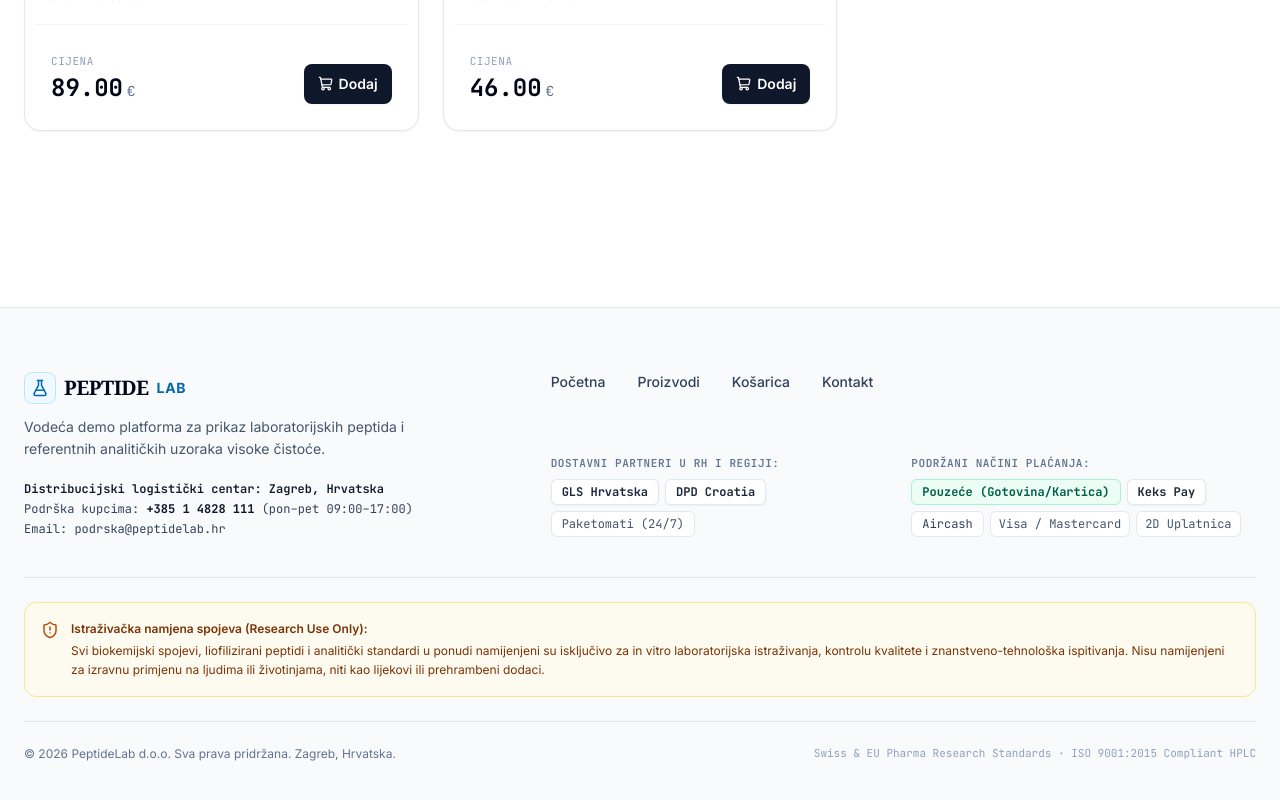
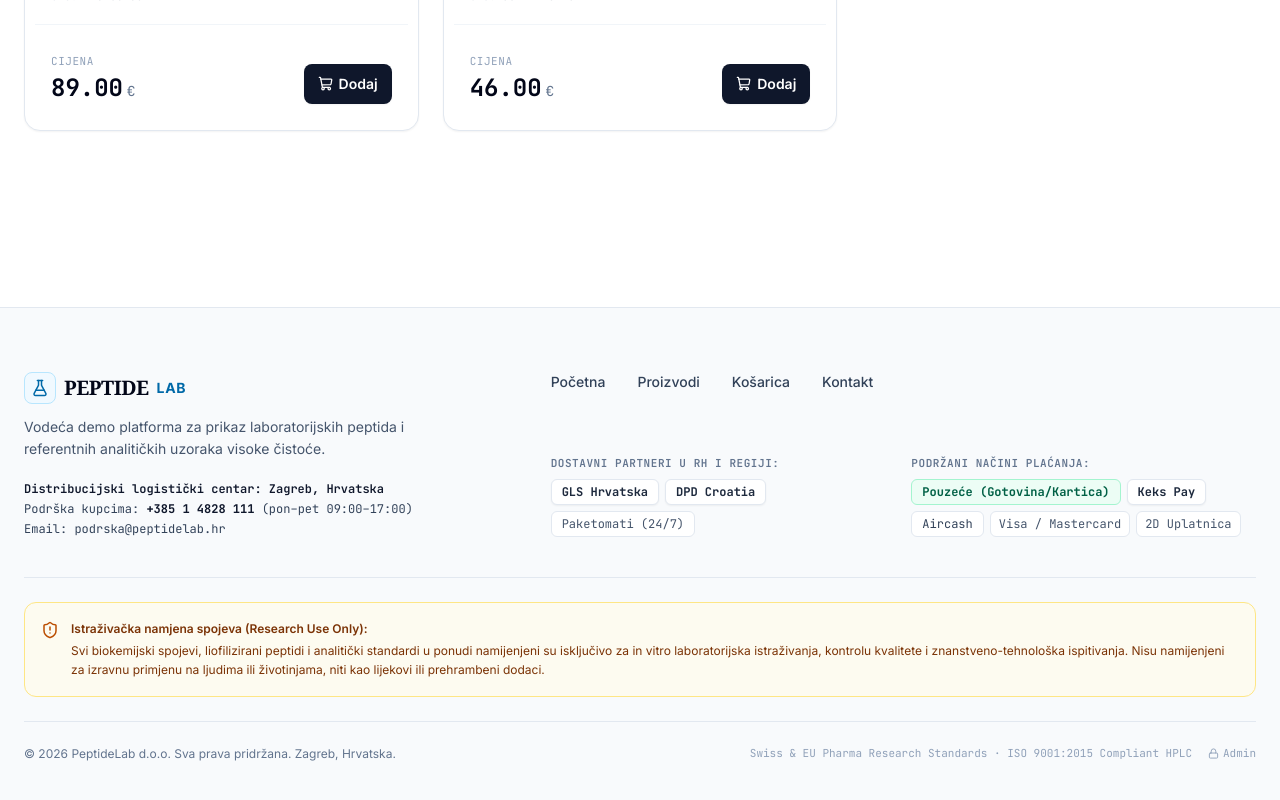
Before and after one commit to VrachoxWizard/peptids-shop, a React (Vite) app: page / in a window 1280 px wide. Shown: the part 3878-4678 px from the top of the page. Built offline with nearby package versions, Linux system fonts and the light colour scheme; a web font is replaced by a local one.

Commit message:
feat(layout): add discrete admin panel link in footer

```diff
--- a/src/components/layout/Footer.tsx
+++ b/src/components/layout/Footer.tsx
@@ -1,4 +1,4 @@
-import { FlaskConical, ShieldAlert } from "lucide-react";
+import { FlaskConical, Lock, ShieldAlert } from "lucide-react";
 import { Link } from "react-router-dom";
 import { useTranslation } from "../../i18n/useTranslation";
 
@@ -118,9 +118,19 @@ export default function Footer() {
         {/* Bottom Colophon Bar */}
         <div className="pt-6 flex flex-col sm:flex-row sm:items-center sm:justify-between gap-3 text-xs text-slate-500">
           <p>© {currentYear} PeptideLab d.o.o. {t.footer.rightsReserved} Zagreb, Hrvatska.</p>
-          <p className="font-mono text-[11px] text-slate-400">
-            Swiss & EU Pharma Research Standards · ISO 9001:2015 Compliant HPLC
-          </p>
+          <div className="flex items-center gap-4">
+            <p className="font-mono text-[11px] text-slate-400">
+              Swiss & EU Pharma Research Standards · ISO 9001:2015 Compliant HPLC
+            </p>
+            <Link
+              to="/admin"
+              className="inline-flex items-center gap-1 font-mono text-[11px] text-slate-400 hover:text-slate-700 transition"
+              title="Administratorski pristup"
+            >
+              <Lock size={11} />
+              <span>Admin</span>
+            </Link>
+          </div>
         </div>
       </div>
     </footer>
```
Also changed, not shown: 1 other file (tests, documents, lock files or other folders).
